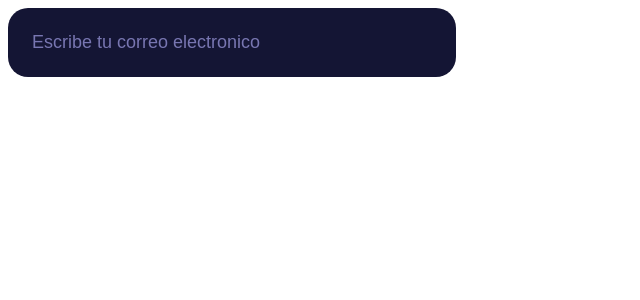
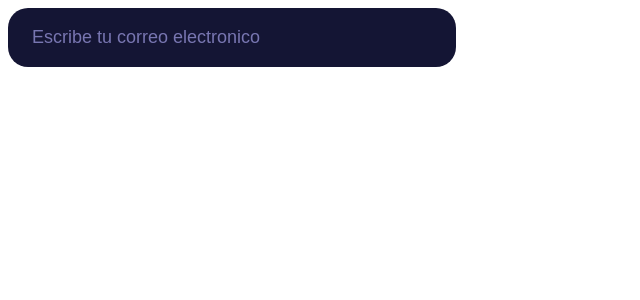
Before and after one commit to Etin-osa/test-nextjs, a Next.js app: page / in a window 1280 px wide. Shown: the top 300 px of the page, without its empty margins (0-640 px from the left). Built offline with nearby package versions, Linux system fonts and the light colour scheme.

Commit message:
Minor changes for perfection

```diff
--- a/src/app/page.module.scss
+++ b/src/app/page.module.scss
@@ -22,7 +22,7 @@
 
 .input {
     border: transparent;
-    padding: .5rem 0;
+    padding: .2rem 0;
     font-size: 1rem;
     background: transparent;
     border: none;
```
